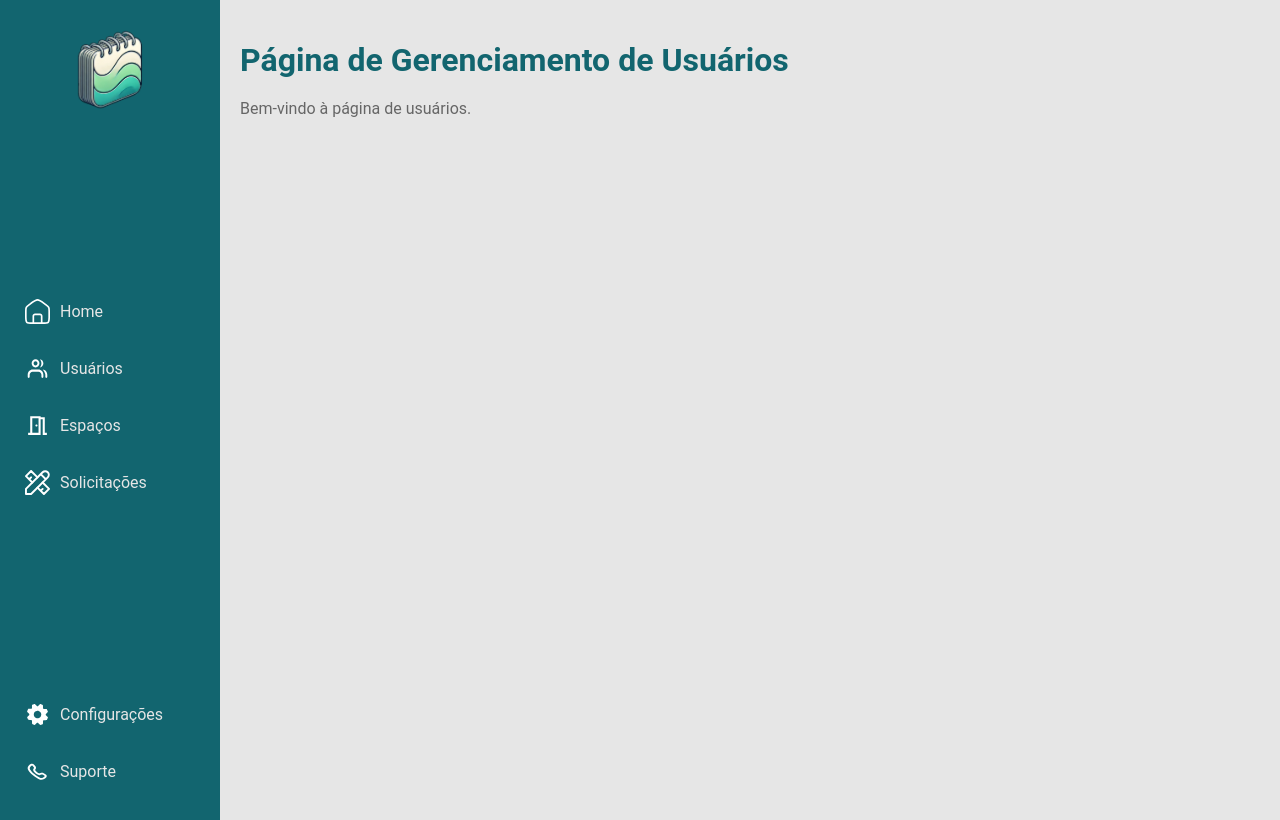
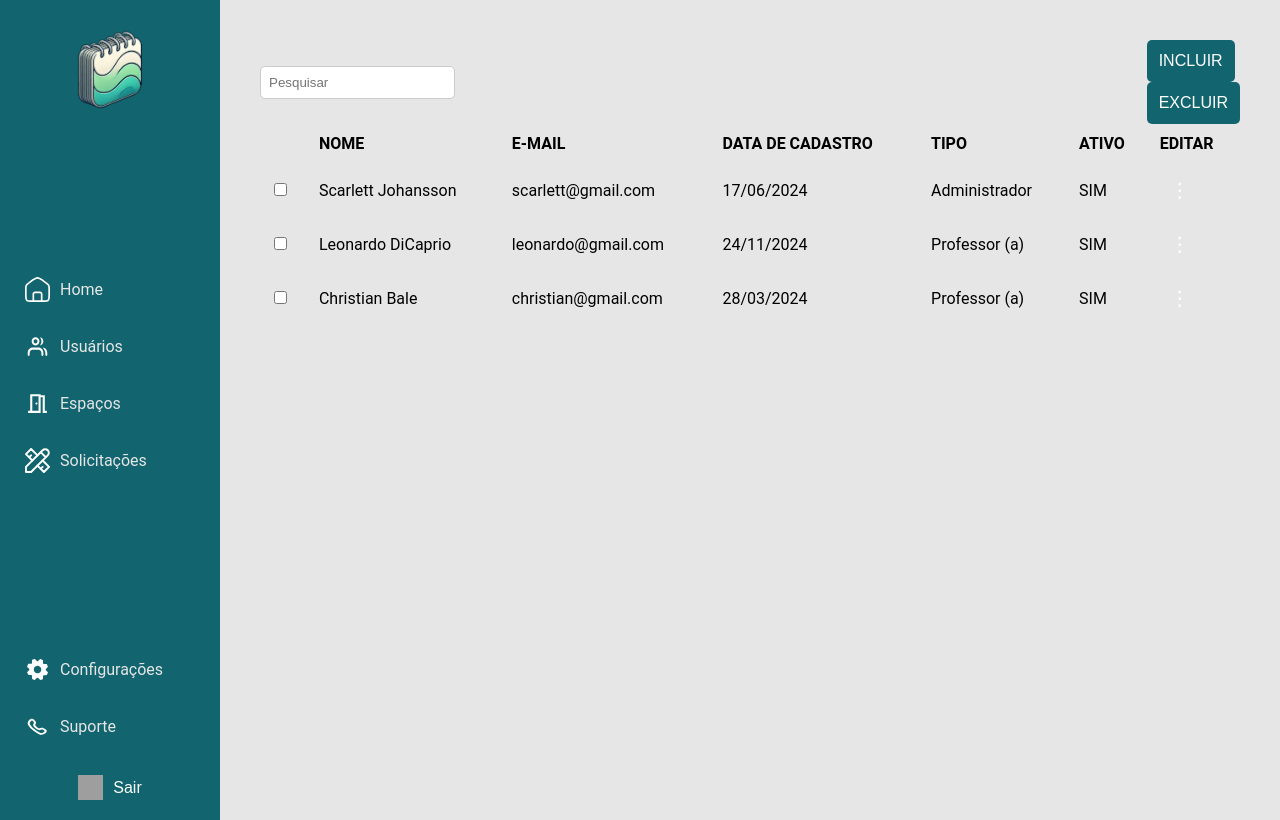
Before and after one commit to Sessori/Front-End, a React (Create React App) app: page /usuarios in a window 1280 px wide. Built offline with nearby package versions, Linux system fonts and the light colour scheme; sample sign-in values are in the browser's storage; grey boxes are pictures that could not be loaded.

Commit message:
Cadastro de Usuarios

```diff
--- a/src/App.js
+++ b/src/App.js
@@ -1,4 +1,4 @@
-import React from "react";
+import React, { useState, useEffect } from "react";
 import { BrowserRouter as Router, Routes, Route, Navigate } from "react-router-dom";
 import Login from "./Paginas/Login/Login";
 import LandingPage from "./Paginas/Home/Home";
@@ -10,17 +10,25 @@ import Configuracoes from "./Paginas/Configuracoes/Configuracoes";
 import Suporte from "./Paginas/Suporte/Suporte";
 
 const App = () => {
-  const isAuthenticated = !!localStorage.getItem("token"); // Simula autenticação
+  const [isAuthenticated, setIsAuthenticated] = useState(!!localStorage.getItem("token"));
+
+  useEffect(() => {
+    const checkAuth = () => {
+      setIsAuthenticated(!!localStorage.getItem("token"));
+    };
+
+    window.addEventListener("storage", checkAuth);
+    return () => window.removeEventListener("storage", checkAuth);
+  }, []);
 
   return (
     <Router>
       {isAuthenticated ? (
         <div style={{ display: "flex" }}>
-          {/* Menu lateral aparece em todas as páginas autenticadas */}
-          <MenuLateral />
+          <MenuLateral setIsAuthenticated={setIsAuthenticated} />
           <div style={{ flex: 1, padding: "20px" }}>
             <Routes>
-              <Route path="/" element={<LandingPage />} /> {/* Página inicial */}
+              <Route path="/" element={<LandingPage />} />
               <Route path="/usuarios" element={<Usuarios />} />
               <Route path="/espacos" element={<Espacos />} />
               <Route path="/solicitacoes" element={<Solicitacoes />} />
@@ -32,7 +40,7 @@ const App = () => {
         </div>
       ) : (
         <Routes>
-          <Route path="/login" element={<Login />} />
+          <Route path="/login" element={<Login setIsAuthenticated={setIsAuthenticated} />} />
           <Route path="*" element={<Navigate to="/login" />} />
         </Routes>
       )}
--- /dev/null
+++ b/src/Paginas/Usuarios/CadastroUsuario/CadastroUsuario.css
@@ -0,0 +1,18 @@
+.cadastro-modal {
+    position: fixed;
+    top: 0; left: 0;
+    width: 100%; height: 100%;
+    background: rgba(0, 0, 0, 0.5); /* Fundo escuro */
+    display: flex;
+    justify-content: center;
+    align-items: center;
+    z-index: 1000;
+  }
+
+  .cadastro-card {
+    background: white;
+    padding: 20px;
+    border-radius: 10px;
+    width: 400px;
+    box-shadow: 0px 5px 15px rgba(0, 0, 0, 0.3);
+  }
--- /dev/null
+++ b/src/Paginas/Usuarios/CadastroUsuario/CadastroUsuario.js
@@ -0,0 +1,52 @@
+import React, { useState } from "react";
+import Input from "../../../componentes/Input/Input";
+import Button from "../../../componentes/Button/Button";
+import RadioGroup from "../../../componentes/RadioGroup/RadioGroup";
+import "./CadastroUsuario.css";
+
+const CadastroUsuario = ({ onClose }) => {
+  const [formData, setFormData] = useState({
+    codigo: "",
+    nome: "",
+    sobrenome: "",
+    email: "",
+    senha: "",
+    reservasFixas: "SIM",
+    ativo: "SIM",
+  });
+
+  const handleChange = (field, value) => {
+    setFormData((prev) => ({ ...prev, [field]: value }));
+  };
+
+  const handleSubmit = (e) => {
+    e.preventDefault();
+    console.log("Dados cadastrados:", formData);
+    onClose(); // Fecha o modal após o cadastro
+  };
+
+  return (
+    <div className="cadastro-modal">
+      <div className="cadastro-card">
+        <h2>Cadastro de Usuário</h2>
+        <form onSubmit={handleSubmit}>
+          <Input label="Código" value={formData.codigo} onChange={(e) => handleChange("codigo", e.target.value)} />
+          <Input label="Nome" value={formData.nome} onChange={(e) => handleChange("nome", e.target.value)} />
+          <Input label="Sobrenome" value={formData.sobrenome} onChange={(e) => handleChange("sobrenome", e.target.value)} />
+          <Input label="E-mail" type="email" value={formData.email} onChange={(e) => handleChange("email", e.target.value)} />
+          <Input label="Senha" type="password" value={formData.senha} onChange={(e) => handleChange("senha", e.target.value)} />
+
+          <RadioGroup label="Pode realizar reservas fixas?" options={["SIM", "NÃO"]} value={formData.reservasFixas} onChange={(value) => handleChange("reservasFixas", value)} />
+          <RadioGroup label="Ativo" options={["SIM", "NÃO"]} value={formData.ativo} onChange={(value) => handleChange("ativo", value)} />
+
+          <div className="form-actions">
+            <Button label="SALVAR" color="success" type="submit" />
+            <Button label="CANCELAR" color="secondary" onClick={onClose} />
+          </div>
+        </form>
+      </div>
+    </div>
+  );
+};
+
+export default CadastroUsuario;
--- a/src/Paginas/Usuarios/Usuarios.css
+++ b/src/Paginas/Usuarios/Usuarios.css
@@ -0,0 +1,67 @@
+.usuarios-container {
+    padding: 20px;
+  }
+
+  .usuarios-header {
+    display: flex;
+    justify-content: space-between;
+    align-items: center;
+  }
+
+  .search-bar {
+    padding: 8px;
+    border-radius: 5px;
+    border: 1px solid #ccc;
+  }
+
+  .usuarios-table {
+    width: 100%;
+    border-collapse: collapse;
+  }
+
+  .usuarios-table th, .usuarios-table td {
+    padding: 10px;
+    text-align: left;
+  }
+
+  .menu-cell {
+    position: relative;
+  }
+
+  .menu-container {
+    position: relative;
+  }
+
+  .menu-button {
+    background: none;
+    border: none;
+    cursor: pointer;
+    font-size: 20px;
+    padding: 5px 10px;
+  }
+
+  .dropdown-menu {
+    position: absolute;
+    right: 0;
+    top: 100%;
+    background: white;
+    border: 1px solid #ddd;
+    border-radius: 4px;
+    box-shadow: 0 2px 5px rgba(0,0,0,0.2);
+    z-index: 1000;
+    min-width: 120px;
+  }
+
+  .dropdown-menu button {
+    display: block;
+    width: 100%;
+    padding: 8px 16px;
+    text-align: left;
+    border: none;
+    background: none;
+    cursor: pointer;
+  }
+
+  .dropdown-menu button:hover {
+    background-color: #f5f5f5;
+  }
--- a/src/Paginas/Usuarios/Usuarios.js
+++ b/src/Paginas/Usuarios/Usuarios.js
@@ -1,10 +1,102 @@
-import React from "react";
+import React, { useState } from "react";
+import Button from "../../componentes/Button/Button";
+import CadastroUsuario from "./CadastroUsuario/CadastroUsuario"; // Certifique-se que o caminho está correto
+import "./Usuarios.css";
 
 const Usuarios = () => {
+  const [showCadastro, setShowCadastro] = useState(false); // Estado para abrir/fechar modal
+  const [activeMenu, setActiveMenu] = useState(null); // Novo estado para controlar qual menu está aberto
+
+  const handleMenuClick = (userId, event) => {
+    event.stopPropagation(); // Previne que o clique propague
+    setActiveMenu(activeMenu === userId ? null : userId);
+  };
+
+  // Fecha o menu quando clicar fora
+  React.useEffect(() => {
+    const closeMenu = () => setActiveMenu(null);
+    document.addEventListener('click', closeMenu);
+    return () => document.removeEventListener('click', closeMenu);
+  }, []);
+
+  const usuarios = [
+    { id: 1, nome: "Scarlett Johansson", email: "scarlett@gmail.com", dataCadastro: "17/06/2024", tipo: "Administrador", ativo: "SIM" },
+    { id: 2, nome: "Leonardo DiCaprio", email: "leonardo@gmail.com", dataCadastro: "24/11/2024", tipo: "Professor (a)", ativo: "SIM" },
+    { id: 3, nome: "Christian Bale", email: "christian@gmail.com", dataCadastro: "28/03/2024", tipo: "Professor (a)", ativo: "SIM" },
+  ];
+
   return (
-    <div>
-      <h1>Página de Gerenciamento de Usuários</h1>
-      <p>Bem-vindo à página de usuários.</p>
+    <div className="usuarios-container">
+      {/* Barra de Pesquisa e Botões */}
+      <div className="usuarios-header">
+        <input type="text" placeholder="Pesquisar" className="search-bar" />
+        <div className="usuarios-actions">
+          <Button
+            label="INCLUIR"
+            onClick={() => {
+              console.log('Botão clicado');
+              console.log('Estado anterior:', showCadastro);
+              setShowCadastro(true);
+              console.log('Novo estado:', true);
+            }}
+            color="primary"
+          />
+          <Button label="EXCLUIR" onClick={() => alert("Excluir selecionados")} color="danger" />
+        </div>
+      </div>
+
+      {/* Tabela de Usuários */}
+      <table className="usuarios-table">
+        <thead>
+          <tr>
+            <th></th>
+            <th>NOME</th>
+            <th>E-MAIL</th>
+            <th>DATA DE CADASTRO</th>
+            <th>TIPO</th>
+            <th>ATIVO</th>
+            <th>EDITAR</th>
+          </tr>
+        </thead>
+        <tbody>
+          {usuarios.map((user) => (
+            <tr key={user.id}>
+              <td><input type="checkbox" /></td>
+              <td>{user.nome}</td>
+              <td>{user.email}</td>
+              <td>{user.dataCadastro}</td>
+              <td>{user.tipo}</td>
+              <td>{user.ativo}</td>
+              <td className="menu-cell">
+                <div className="menu-container">
+                  <button className="menu-button" onClick={(e) => handleMenuClick(user.id, e)}>⋮</button>
+                  {activeMenu === user.id && (
+                    <div className="dropdown-menu">
+                      <button onClick={() => alert('Editar')}>Editar</button>
+                      <button onClick={() => alert('Excluir')}>Excluir</button>
+                      <button onClick={() => alert('Desativar')}>Desativar</button>
+                    </div>
+                  )}
+                </div>
+              </td>
+            </tr>
+          ))}
+        </tbody>
+      </table>
+
+      {/* Modal de Cadastro de Usuário */}
+      {showCadastro && (
+        <div className="modal-overlay">
+          <CadastroUsuario
+            onClose={() => setShowCadastro(false)}
+            onSave={(userData) => {
+              // Aqui você pode adicionar a lógica para salvar o usuário
+              console.log('Novo usuário:', userData);
+              setShowCadastro(false);
+            }}
+          />
+        </div>
+      )}
     </div>
   );
 };
--- a/src/componentes/MenuLateral/MenuLateral.css
+++ b/src/componentes/MenuLateral/MenuLateral.css
@@ -111,3 +111,16 @@
   font-size: 14px;
   font-weight: bold;
 }
+
+.logout-btn {
+  background: none;
+  border: none;
+  color: #ffffff;
+  font-size: 16px;
+  display: flex;
+  align-items: center;
+  gap: 10px;
+  padding: 10px;
+  cursor: pointer;
+  width: 100%;
+}
--- a/src/componentes/MenuLateral/MenuLateral.js
+++ b/src/componentes/MenuLateral/MenuLateral.js
@@ -4,20 +4,25 @@ import "./MenuLateral.css";
 
 const MenuLateral = () => {
   const [isOpen, setIsOpen] = useState(false);
-  const [ativo, setAtivo] = useState(null); // Estado para armazenar o item ativo
-  const navigate = useNavigate(); // React Router para navegação
+  const [ativo, setAtivo] = useState(null);
+  const navigate = useNavigate();
 
   const handleMouseEnter = () => {
-    setIsOpen(true); // Abre o menu ao passar o mouse
+    setIsOpen(true);
   };
 
   const handleMouseLeave = () => {
-    setIsOpen(false); // Fecha o menu ao sair com o mouse
+    setIsOpen(false);
   };
 
   const handleItemClick = (index, route) => {
-    setAtivo(index); // Define o item clicado como ativo
-    navigate(route); // Navega para a rota correspondente
+    setAtivo(index);
+    navigate(route);
+  };
+
+  const handleLogout = () => {
+    localStorage.removeItem("token"); // Remove o token da autenticação
+    navigate("/login"); // Redireciona para a página de login
   };
 
   const menuItems = [
@@ -35,21 +40,19 @@ const MenuLateral = () => {
   return (
     <div
       className={`menu-lateral ${isOpen ? "aberto" : "fechado"}`}
-      onMouseEnter={handleMouseEnter} // Abre o menu ao passar o mouse
-      onMouseLeave={handleMouseLeave} // Fecha o menu ao sair o mouse
+      onMouseEnter={handleMouseEnter}
+      onMouseLeave={handleMouseLeave}
     >
-      {/* Logo */}
       <div className="logo">
         <img src="/icones/logo.svg" alt="Logo" className="logo-img" />
       </div>
 
-      {/* Itens do Menu */}
       <ul className="menu-itens">
         {menuItems.map((item, index) => (
           <li
             key={index}
             className={ativo === index ? "ativo" : ""}
-            onClick={() => handleItemClick(index, item.route)} // Navega ao clicar
+            onClick={() => handleItemClick(index, item.route)}
           >
             <img src={item.icon} alt={item.name} className="menu-icon" />
             <span>{item.name}</span>
@@ -57,12 +60,11 @@ const MenuLateral = () => {
         ))}
       </ul>
 
-      {/* Rodapé */}
       <div className="menu-rodape">
         <ul>
           {rodapeItems.map((item, index) => (
             <li
-              key={index + menuItems.length} // Evita conflito de keys
+              key={index + menuItems.length}
               className={ativo === index + menuItems.length ? "ativo" : ""}
               onClick={() => handleItemClick(index + menuItems.length, item.route)}
             >
@@ -71,6 +73,12 @@ const MenuLateral = () => {
             </li>
           ))}
         </ul>
+
+        {/* Botão de Logout no Rodapé */}
+        <button className="logout-btn" onClick={handleLogout}>
+          <img src="/icones/logout.svg" alt="Sair" className="menu-icon" />
+          <span>Sair</span>
+        </button>
       </div>
     </div>
   );
--- /dev/null
+++ b/src/componentes/RadioGroup/RadioGroup.js
@@ -0,0 +1,19 @@
+// RadioGroup.js
+import React from "react";
+import "./RadioGroup.css";
+
+const RadioGroup = ({ label, options, value, onChange }) => {
+  return (
+    <div className="radio-group">
+      <label>{label}</label>
+      {options.map((option) => (
+        <label key={option} className="radio-option">
+          <input type="radio" name={label} value={option} checked={value === option} onChange={() => onChange(option)} />
+          {option}
+        </label>
+      ))}
+    </div>
+  );
+};
+
+export default RadioGroup;
```
Also changed, not shown: src/Paginas/Home/Home.js (+2 -12 lines), src/componentes/Dropdown/Dropdown.js (added, +19 -0 lines), src/componentes/Dropdown/Dropdown.css (added), src/componentes/RadioGroup/RadioGroup.css (added).
